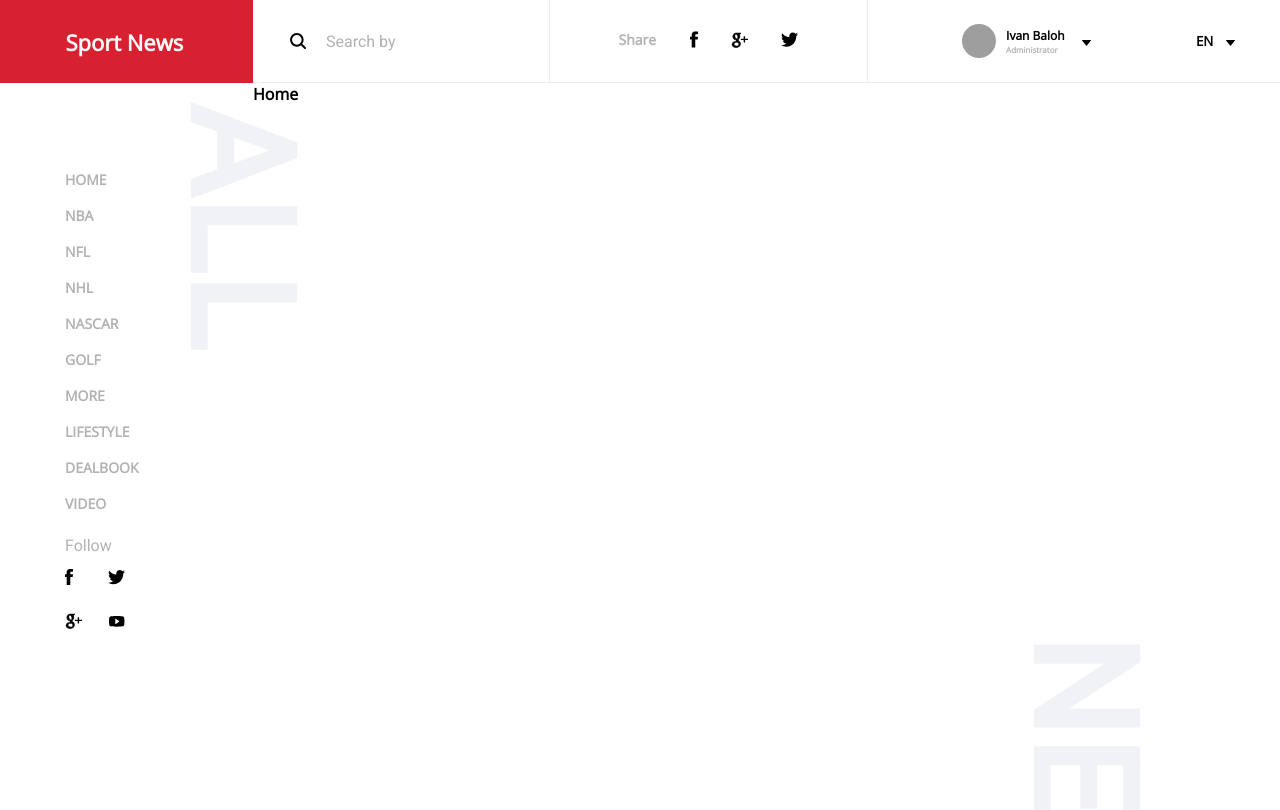
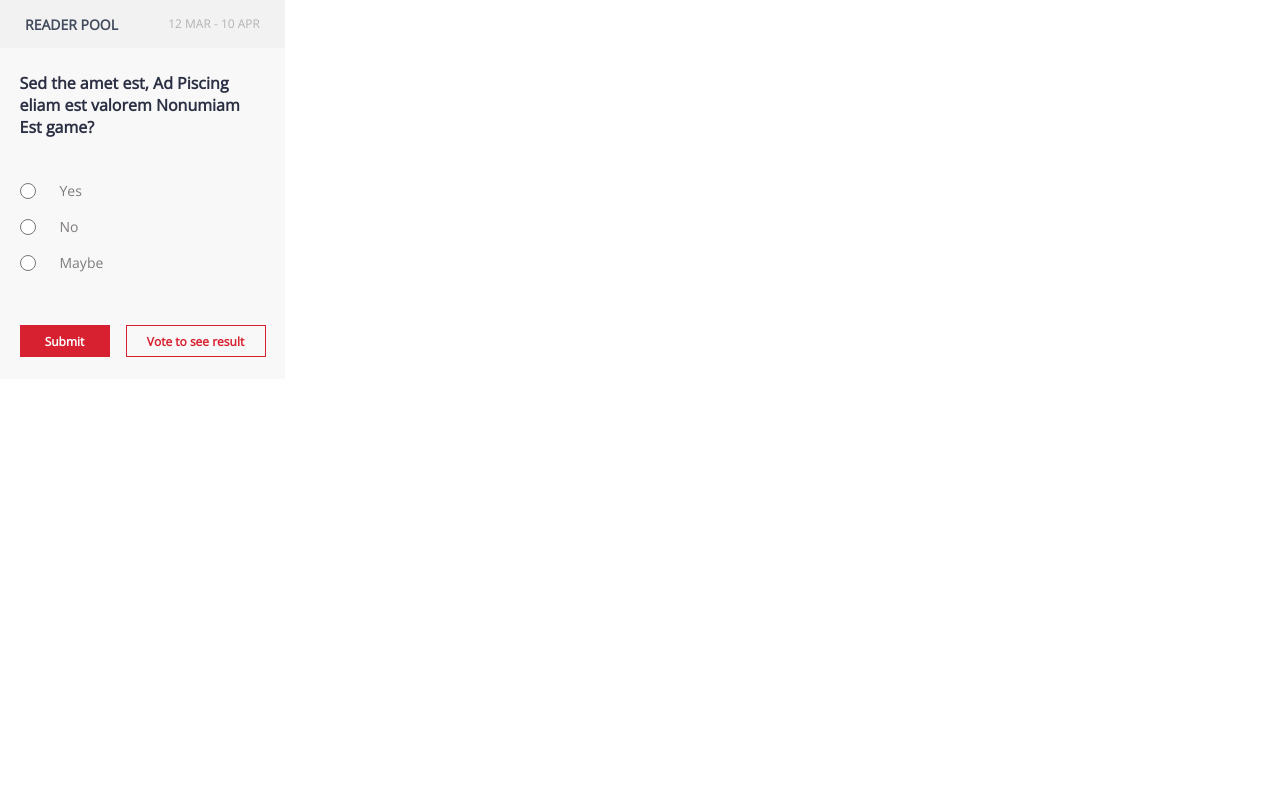
Before and after one commit to dotkurka/SportNewsSite, a React (Create React App) app: page / in a window 1280 px wide. Shown: the top 810 px of the page. Built offline with nearby package versions, Linux system fonts and the light colour scheme; grey boxes are pictures that could not be loaded.

Commit message:
feat: survey block

```diff
--- a/src/App.tsx
+++ b/src/App.tsx
@@ -1,11 +1,11 @@
-import Routes from 'Routes';
+import { Survay } from 'components';
 
 import './styles/App.scss';
 
 const App = () => {
   return (
     <div className='App'>
-      <Routes />
+      <Survay />
     </div>
   );
 };
--- /dev/null
+++ b/src/components/Survey/Survey.scss
@@ -0,0 +1,90 @@
+@import 'styles/Colors.scss';
+
+$containWidth: 246px;
+
+.survey {
+  width: 285px;
+
+  &-head {
+    width: 100%;
+    height: 48px;
+    display: flex;
+    justify-content: space-around;
+    align-items: center;
+    text-transform: uppercase;
+    background-color: $porcelain;
+
+    &-title {
+      font-weight: 700;
+      font-size: 14px;
+      line-height: 19px;
+      color: $riverBed;
+    }
+
+    &-date {
+      font-weight: 400;
+      font-size: 12px;
+      line-height: 16px;
+      color: $greyCloud;
+    }
+  }
+
+  &-contain {
+    width: 100%;
+    display: flex;
+    flex-direction: column;
+    align-items: center;
+    background-color: $paleGrey;
+
+    &-ques {
+      width: $containWidth;
+      font-weight: 700;
+      font-size: 16px;
+      line-height: 22px;
+      color: $gunmetal;
+      margin-top: 24px;
+    }
+
+    &-radio {
+      display: flex;
+      flex-direction: column;
+      align-items: flex-start;
+      width: $containWidth;
+      margin-top: 35px;
+
+      input {
+        accent-color: $black;
+        width: 16px;
+        height: 16px;
+        margin-right: 24px;
+      }
+
+      label {
+        display: flex;
+        justify-content: center;
+        font-weight: 400;
+        font-size: 14px;
+        line-height: 16px;
+        color: $friarGrey;
+        margin: 10px 0 10px;
+      }
+    }
+
+    &-button {
+      width: $containWidth;
+      height: 32px;
+      display: flex;
+      justify-content: space-between;
+      margin-top: 44px;
+      margin-bottom: 22px;
+
+      &-small {
+        width: 90px;
+      }
+
+      &-large {
+        width: 140px;
+      }
+    }
+  }
+}
--- /dev/null
+++ b/src/components/Survey/Survey.tsx
@@ -0,0 +1,31 @@
+import SurveyForm from 'components/Survey/SurveyForm';
+import './Survey.scss';
+
+const inputValues = {
+  radio1: 'yes',
+  radio2: 'no',
+  radio3: 'maybe',
+};
+
+const initialValues = {
+  picked: '',
+};
+
+const Survey = () => {
+  return (
+    <div className='survey'>
+      <div className='survey-head'>
+        <p className='survey-head-title'>Reader Pool</p>
+        <div className='survey-head-date'> 12 mar - 10 apr</div>
+      </div>
+      <div className='survey-contain'>
+        <p className='survey-contain-ques'>
+          Sed the amet est, Ad Piscing eliam est valorem Nonumiam Est game?
+        </p>
+        <SurveyForm initialValues={initialValues} inputValues={inputValues} />
+      </div>
+    </div>
+  );
+};
+
+export default Survey;
--- /dev/null
+++ b/src/components/Survey/SurveyForm.tsx
@@ -0,0 +1,75 @@
+import { Form, Formik } from 'formik';
+
+import Button from 'components/Button/Button';
+import { ButtonVariant } from 'components/Button/types';
+
+interface ISurveyFormItem {
+  radio1: string;
+  radio2: string;
+  radio3: string;
+}
+
+interface ISurveyForm {
+  initialValues: {
+    picked: string;
+  };
+  inputValues: ISurveyFormItem;
+}
+
+const SurveyForm = ({ initialValues, inputValues }: ISurveyForm) => {
+  return (
+    <Formik initialValues={initialValues} onSubmit={(values) => console.log(values.picked)}>
+      {({ setFieldValue, isSubmitting }) => (
+        <Form>
+          <div className='survey-contain-radio'>
+            <label htmlFor='che1'>
+              <input
+                onChange={() => setFieldValue('picked', inputValues.radio1)}
+                id='che1'
+                type='radio'
+                name='picked'
+                disabled={isSubmitting}
+              />
+              Yes
+            </label>
+            <label htmlFor='che2'>
+              <input
+                onChange={() => setFieldValue('picked', inputValues.radio2)}
+                id='che2'
+                type='radio'
+                name='picked'
+                disabled={isSubmitting}
+              />
+              No
+            </label>
+            <label htmlFor='che3'>
+              <input
+                onChange={() => setFieldValue('picked', inputValues.radio3)}
+                id='che3'
+                type='radio'
+                name='picked'
+                disabled={isSubmitting}
+              />
+              Maybe
+            </label>
+          </div>
+          <div className='survey-contain-button'>
+            <Button
+              disabled={isSubmitting}
+              type='submit'
+              className='survey-contain-button-small'
+              variant={ButtonVariant.Contained}
+            >
+              Submit
+            </Button>
+            <Button className='survey-contain-button-large' variant={ButtonVariant.Default}>
+              Vote to see result
+            </Button>
+          </div>
+        </Form>
+      )}
+    </Formik>
+  );
+};
+
+export default SurveyForm;
--- a/src/components/index.ts
+++ b/src/components/index.ts
@@ -9,3 +9,5 @@ export { default as Input } from './Input/Input';
 export { default as ShareButton } from './ShareButton/ShareButton';
 
 export { default as Select } from './Select/Select';
+
+export { default as Survay } from './Survey/Survey';
--- a/src/features/auth/style.scss
+++ b/src/features/auth/style.scss
@@ -81,7 +81,7 @@
     justify-content: center;
 
     &-content {
-      color: #000000;
+      color: $black;
       line-height: 16px;
     }
   }
@@ -98,7 +98,7 @@
       cursor: pointer;
 
       &:hover * {
-        fill: red;
+        fill: $alizarinCrimson;
       }
     }
   }
@@ -115,7 +115,6 @@
 
 .check-email {
   width: 498px;
-
   display: flex;
   flex-direction: column;
   align-items: center;
@@ -129,7 +128,7 @@
   h1 {
     font-size: 24px;
     line-height: 33px;
-    color: #000000;
+    color: $black;
   }
 
   &-description {
--- a/src/styles/Colors.scss
+++ b/src/styles/Colors.scss
@@ -24,5 +24,7 @@ $riverBed: #434c5d;
 $shuttleGrey: #596377;
 $friarGrey: #7f7b7b;
 $greyCloud: #b2b2b2;
+$porcelain: #f2f2f2;
 
+$gunmetal: #2b2f43;
 $black: #000000;
```
Also changed, not shown: 1 other file (tests, documents, lock files or other folders).
